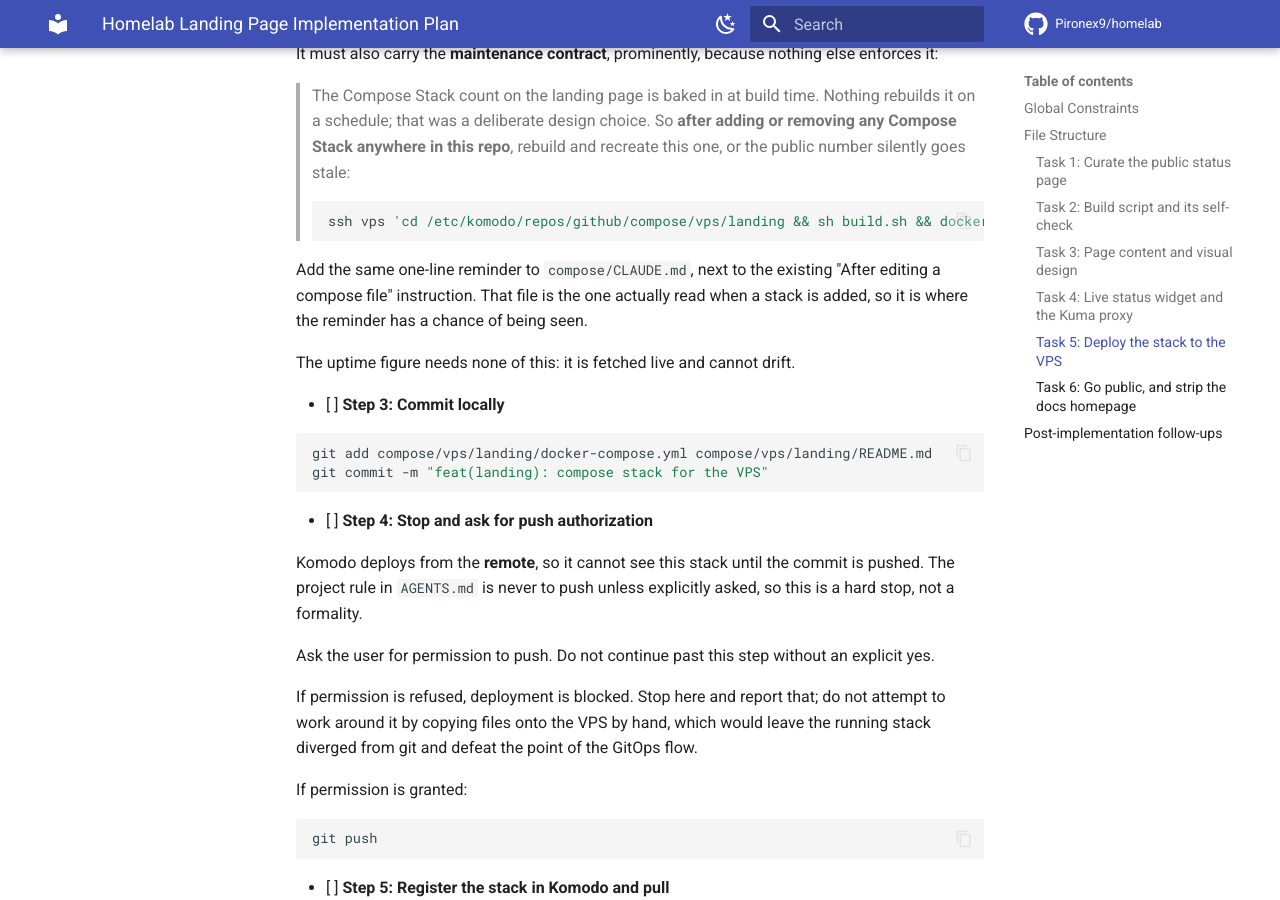
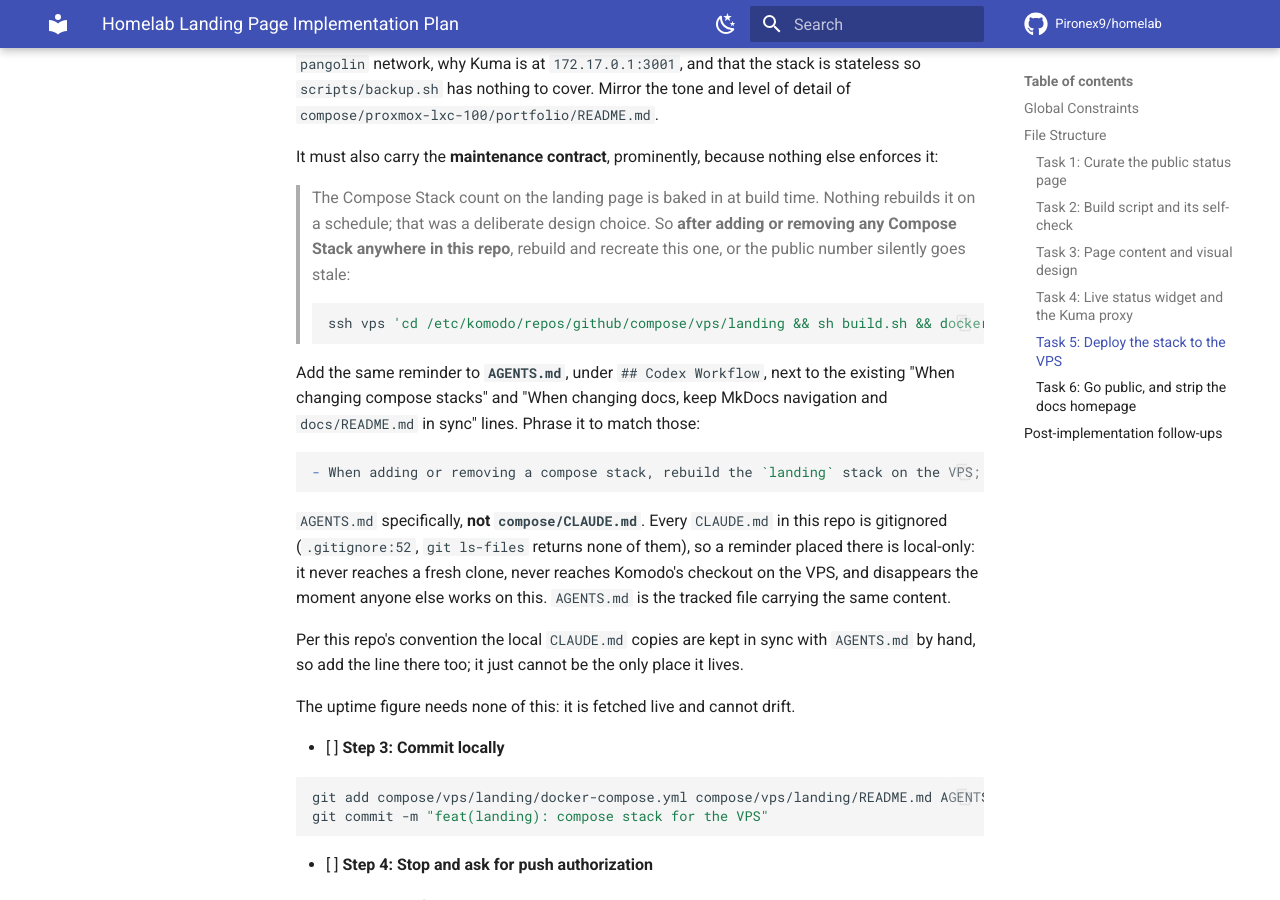
Before and after one commit to Pironex9/homelab, an MkDocs documentation site: the page built from docs/superpowers/plans/2026-07-27-homelab-landing-page.md, in a window 1280 px wide and 900 px high, scrolled down 18446 px. Built offline with MkDocs 1.6.1 and Material for MkDocs 9.7.7, drawn with Linux system fonts in a browser that asks for light colours; comment, search, counter and statistics services are not loaded; some of the changed text lies outside the part shown.

Commit message:
docs(plan): fix defects from adversarial review round 6
All three findings valid; the second was my own round 5 fix landing in a
file that does not exist as far as git is concerned:

- the maintenance contract was to go in compose/CLAUDE.md. Every
  CLAUDE.md here is gitignored (.gitignore:52, git ls-files returns
  none), so it would have been local-only: absent from a fresh clone and
  from Komodo's checkout on the VPS, which is the machine that would need
  it. Moved to AGENTS.md, the tracked file carrying the same content.
- Task 3 regenerates docs/assets/topology.png but staged only
  compose/vps/landing/src/, so the landing page would have got the fresh
  diagram while docs.homelabor.net kept the stale one. Both public
  artifacts now move together.
- CONTEXT.md defined a Compose Stack as a directory containing
  docker-compose.yml, while the build counts three spellings. seerr and
  bentopdf use compose.yaml, so the glossary undercounted by two and
  could have driven a future 'cleanup' back to publishing a wrong number.

````diff
--- a/docs/superpowers/plans/2026-07-27-homelab-landing-page.md
+++ b/docs/superpowers/plans/2026-07-27-homelab-landing-page.md
@@ -42,7 +42,7 @@
 | `docs/index.md` | Stripped to a navigation index (modified) |
 | `docs/README.md` | GitHub-facing index; gains a link to the new public site (modified) |
 | `docs/hosts/vps.md` | Records the new stack and the apex route (modified) |
-| `compose/CLAUDE.md` | Gains the rebuild reminder for the baked-in count (modified) |
+| `AGENTS.md` | Gains the rebuild reminder for the baked-in count (modified; the CLAUDE.md copies are gitignored) |
 | `docs/assets/topology.png` | Stale export, regenerated before use (modified) |
 
 `dist/` is a build artifact and is never committed.
@@ -412,8 +412,8 @@
 - [ ] **Step 6: Commit**
 
 ```bash
-git add compose/vps/landing/src/
-git commit -m "feat(landing): page content, styling and architecture diagram"
+git add docs/assets/topology.png compose/vps/landing/src/
+git commit -m "feat(landing): page content, styling and refreshed architecture diagram"
 ```
 
 ---
@@ -759,14 +759,22 @@
 > ssh vps 'cd /etc/komodo/repos/github/compose/vps/landing && sh build.sh && docker rm -f landing && docker compose up -d'
 > ```
 
-Add the same one-line reminder to `compose/CLAUDE.md`, next to the existing "After editing a compose file" instruction. That file is the one actually read when a stack is added, so it is where the reminder has a chance of being seen.
+Add the same reminder to **`AGENTS.md`**, under `## Codex Workflow`, next to the existing "When changing compose stacks" and "When changing docs, keep MkDocs navigation and `docs/README.md` in sync" lines. Phrase it to match those:
+
+```markdown
+- When adding or removing a compose stack, rebuild the `landing` stack on the VPS; its published stack count is baked in at build time.
+```
+
+`AGENTS.md` specifically, **not `compose/CLAUDE.md`**. Every `CLAUDE.md` in this repo is gitignored (`.gitignore:52`, `git ls-files` returns none of them), so a reminder placed there is local-only: it never reaches a fresh clone, never reaches Komodo's checkout on the VPS, and disappears the moment anyone else works on this. `AGENTS.md` is the tracked file carrying the same content.
+
+Per this repo's convention the local `CLAUDE.md` copies are kept in sync with `AGENTS.md` by hand, so add the line there too; it just cannot be the only place it lives.
 
 The uptime figure needs none of this: it is fetched live and cannot drift.
 
 - [ ] **Step 3: Commit locally**
 
 ```bash
-git add compose/vps/landing/docker-compose.yml compose/vps/landing/README.md
+git add compose/vps/landing/docker-compose.yml compose/vps/landing/README.md AGENTS.md
 git commit -m "feat(landing): compose stack for the VPS"
 ```
 
````
Also changed, not shown: CONTEXT.md (+1 -1 lines).
